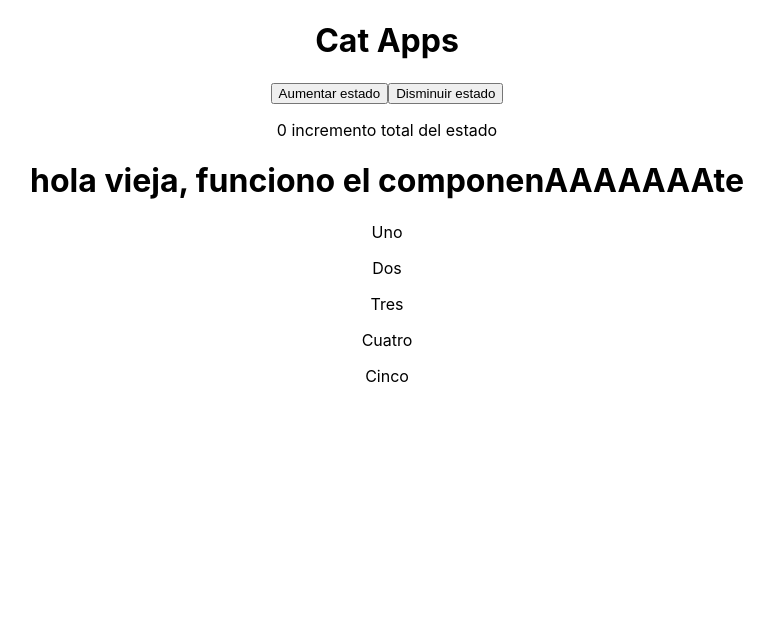
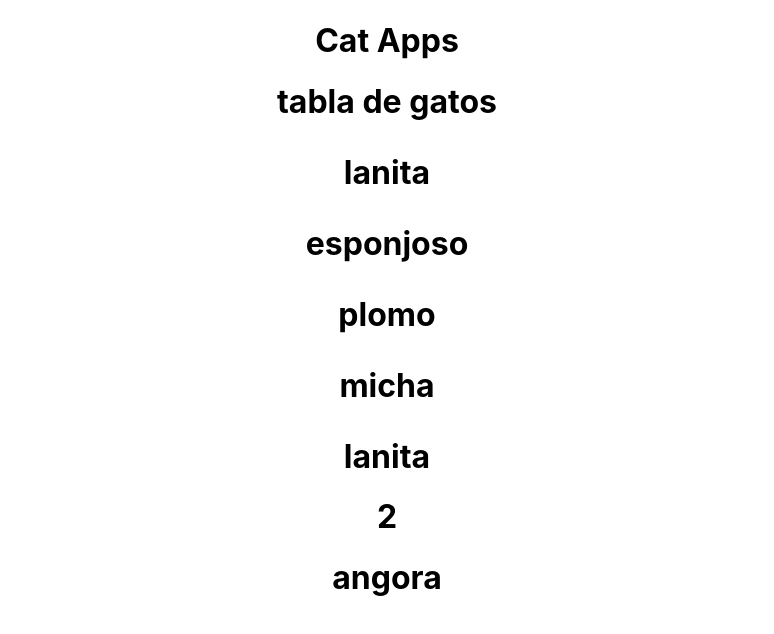
Before and after one commit to JavierCollipal/gatos_react, a React (Create React App) app: page / in a window 1280 px wide. Shown: the top 634 px of the page, without its empty margins (253-1027 px from the left). Built offline with nearby package versions, Linux system fonts and the light colour scheme.

Commit message:
object in props works

```diff
--- a/src/App.jsx
+++ b/src/App.jsx
@@ -1,17 +1,16 @@
 import React from 'react';
 import CatTable from './components/cats/CatTable'
 import './App.css';
-import ArrayRendering from "./components/concepts/ArrayRendering";
-import ButtonAndMessage from "./components/concepts/ButtonAndMessage";
 import Title from "./components/concepts/Title";
+import CatModal from "./components/cats/CatModal";
 
 function App() {
+    const catObject = {name: "lanita",age:2, breed:"angora"};
   return (
     <div className="App">
         <Title name="Cat Apps"/>
-        <ButtonAndMessage/>
-      <CatTable name="funciono el componenAAAAAAAte"/>
-        <ArrayRendering/>
+      <CatTable title="tabla de gatos" cats={["lanita","esponjoso","plomo","micha"]}/>
+      <CatModal cat={catObject}/>
     </div>
   );
 }
--- a/src/components/cats/CatModal.jsx
+++ b/src/components/cats/CatModal.jsx
@@ -1,5 +1,15 @@
 import React from 'react'
 
-const CatModal = (cat) => <h1>aaaaaaaaaa {cat}</h1>;
+const CatModal = (props) => {
+    const { cat } = props;
+    return (
+        <div>
+            <h1>{cat.name}</h1>
+            <h1>{cat.age}</h1>
+            <h1>{cat.breed}</h1>
+        </div>
+
+    )
+};
 
 export default CatModal;
--- a/src/components/cats/CatTable.jsx
+++ b/src/components/cats/CatTable.jsx
@@ -2,9 +2,19 @@ import React from 'react'
 import PropTypes from "prop-types";
 
 
-const CatTable = ({name}) => <h1>hola vieja, {name}</h1>;
+const CatTable = ({title,cats}) => {
+    const catList = cats.map((cat, index) => <p key={index}>{cat}</p>);
+    return (
+        <div>
+            <h1>{title}</h1>
+            <h1>{catList}</h1>
+        </div>
+    )
+};
+
 
 CatTable.propTypes = {
-    name: PropTypes.string.isRequired,
+    title: PropTypes.string.isRequired,
+    cats: PropTypes.string.isRequired
 };
 export default  CatTable;
```
